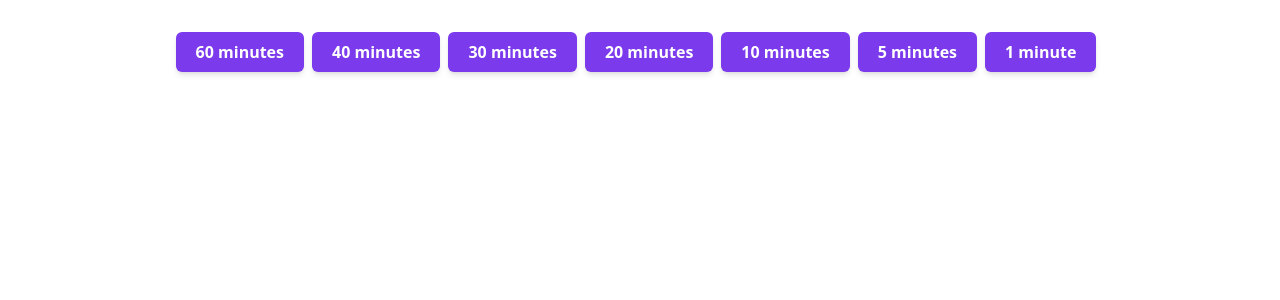
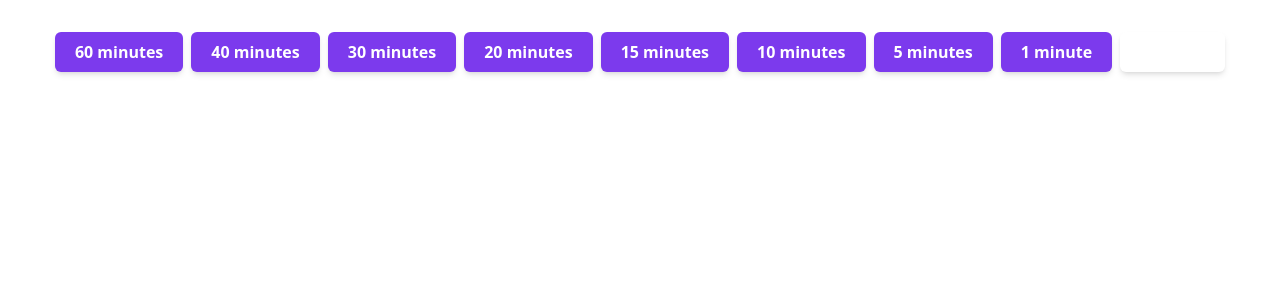
Before and after one commit to jonnochoo/timer, a Nuxt app: page / in a window 1280 px wide. Shown: the top 300 px of the page. Built offline with nearby package versions, Linux system fonts and the light colour scheme.

Commit message:
feat: add ability to dynamically set the time

```diff
--- a/app.vue
+++ b/app.vue
@@ -15,6 +15,9 @@
             <button class="btn-primary" @click="timer.start(0, 20)">
                 20 minutes
             </button>
+            <button class="btn-primary" @click="timer.start(0, 15)">
+                15 minutes
+            </button>
             <button class="btn-primary" @click="timer.start(0, 10)">
                 10 minutes
             </button>
@@ -24,6 +27,13 @@
             <button class="btn-primary" @click="timer.start(0, 1)">
                 1 minute
             </button>
+            <input
+                @keyup.enter="(e) => timer.start(0, e.target.value)"
+                class="rounded-md border-gray-300 p-2 text-center shadow-md"
+                type="number"
+                min="0"
+                max="100"
+            />
         </div>
 
         <div v-if="timer.isStarted" class="flex justify-center font-extralight">
```
